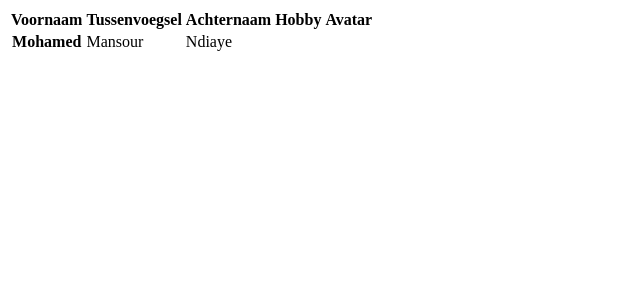
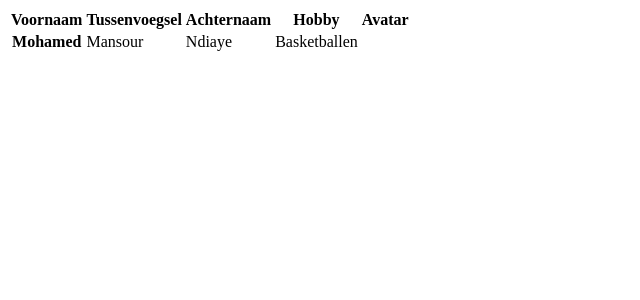
Before and after one commit to rra-am1a-2018/proeftoets-am1a, a PHP site: page /Mohamed_mohamednndiaye.php in a window 1280 px wide. Shown: the top 300 px of the page, without its empty margins (0-640 px from the left). Run offline with PHP 8.4, Linux system fonts and the light colour scheme.

Commit message:
Dit is commit 5

```diff
--- a/Mohamed_mohamednndiaye.php
+++ b/Mohamed_mohamednndiaye.php
@@ -21,7 +21,7 @@
       <th scope="row">Mohamed</th>
       <td>Mansour</td>
       <td>Ndiaye</td>
-      <td></td>
+      <td>Basketballen</td>
       <td></td>
     </tr>
 
```
